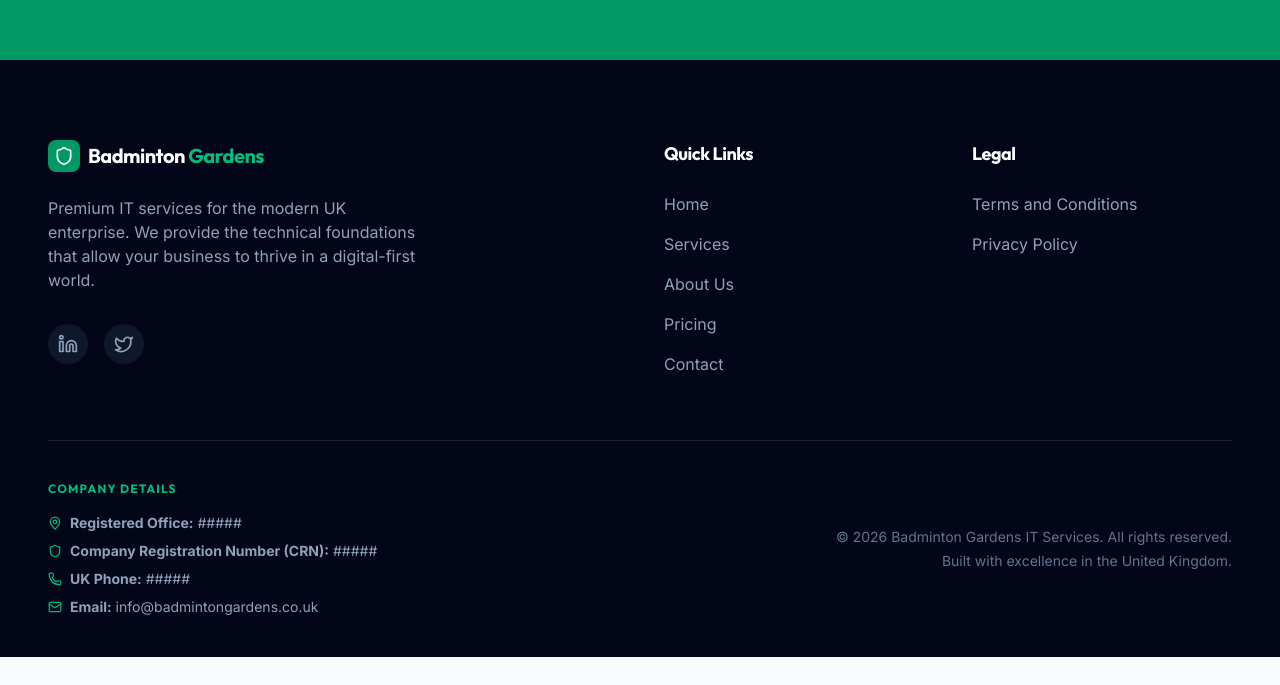
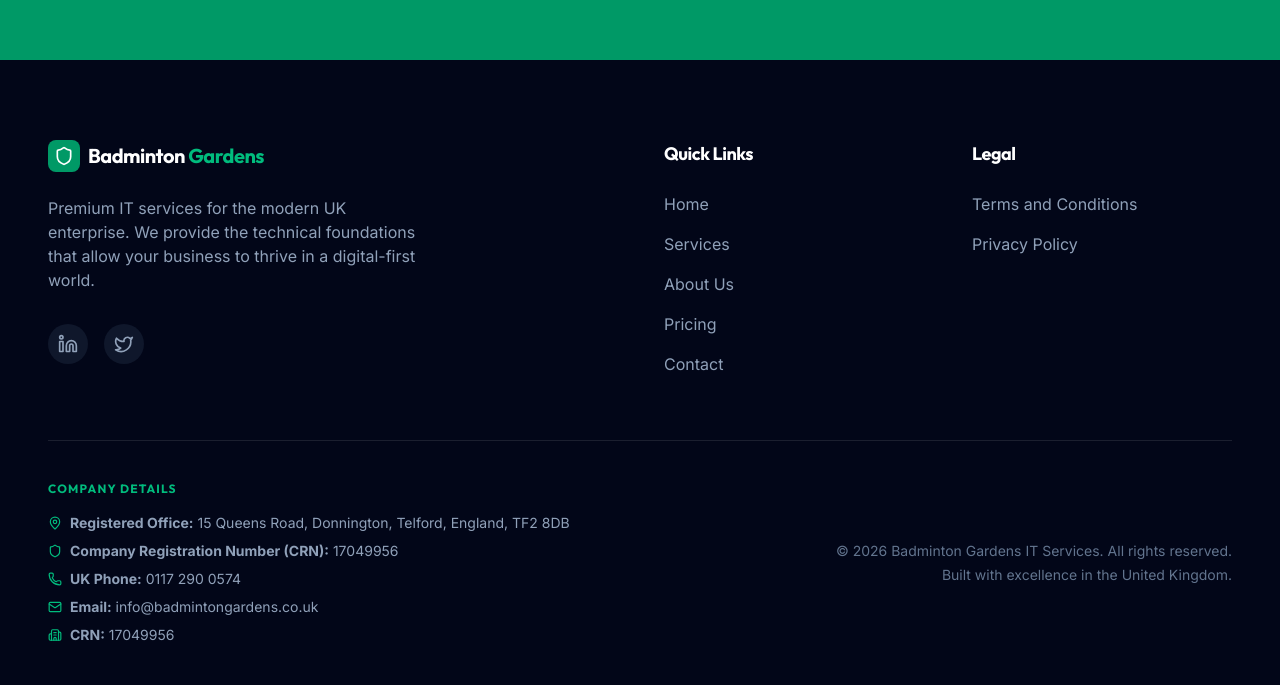
Before and after one commit to consultancy-outfit/100IT-SALESITES-001, a React (Vite) app: page / in a window 1280 px wide. Shown: the part 5315-6000 px from the top of the page. Before the commit the page ends 5972 px from the top, so only its background shows below. Built offline with nearby package versions, Linux system fonts and the light colour scheme.

Commit message:
sale site add crn number and change title

```diff
--- a/index.html
+++ b/index.html
@@ -3,7 +3,7 @@
   <head>
     <meta charset="UTF-8" />
     <meta name="viewport" content="width=device-width, initial-scale=1.0" />
-    <title>My Google AI Studio App</title>
+    <title>Badminton Gardens</title>
   </head>
   <body>
     <div id="root"></div>
--- a/src/App.tsx
+++ b/src/App.tsx
@@ -8,7 +8,8 @@ import {
   MapPin,
   Linkedin,
   Twitter,
-  Shield
+  Shield,
+  Building2
 } from 'lucide-react';
 import { motion, AnimatePresence } from 'motion/react';
 import { COMPANY_DETAILS, Page, Button } from './components/Shared';
@@ -227,6 +228,10 @@ export default function App() {
                     <Mail size={14} className="text-emerald-500" />
                     <span><strong>Email:</strong> {COMPANY_DETAILS.email}</span>
                   </div>
+                  <div className="flex items-center gap-2">
+                    <Building2 size={14} className="text-emerald-500" />
+                    <span><strong>CRN:</strong> {COMPANY_DETAILS.crn}</span>
+                  </div>
                 </div>
               </div>
               <div className="md:text-right text-slate-500 text-sm">
--- a/src/components/Shared.tsx
+++ b/src/components/Shared.tsx
@@ -28,9 +28,9 @@ export type Page = 'home' | 'services' | 'about' | 'pricing' | 'contact' | 'term
 // --- Constants ---
 export const COMPANY_DETAILS = {
   name: "Badminton Gardens",
-  address: "#####",
-  crn: "#####",
-  phone: "#####",
+  address: "15 Queens Road, Donnington, Telford, England, TF2 8DB",
+  crn: "17049956",
+  phone: "0117 290 0574",
   email: "info@badmintongardens.co.uk",
   hours: "#####"
 };
```
